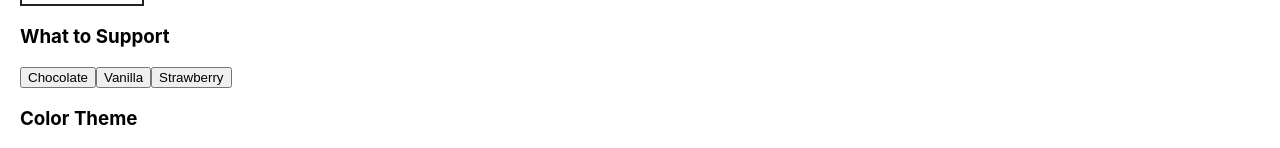
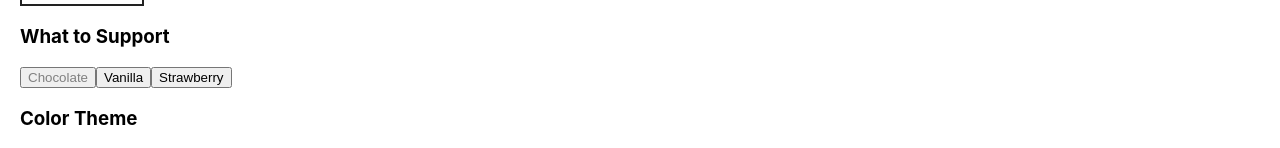
Before and after one commit to stovet/reactlab1, a React (Create React App) app: page / in a window 1280 px wide. Shown: the part 178-326 px from the top of the page. Built offline with nearby package versions, Linux system fonts and the light colour scheme.

Commit message:
flavor buttons disabling

```diff
--- a/src/components/AdDesigner.css
+++ b/src/components/AdDesigner.css
@@ -30,3 +30,15 @@ h1 {
     pointer-events: none;
     color: gray;
 }
+.disableChoc{
+    pointer-events: none;
+    color: gray;
+}
+.disableVan{
+    pointer-events: none;
+    color: gray;
+}
+.disableStraw{
+    pointer-events: none;
+    color: gray;
+}
--- a/src/components/AdDesigner.jsx
+++ b/src/components/AdDesigner.jsx
@@ -8,6 +8,16 @@ function AdDesigner(){
     let darkTheme = "";
     let disabled1 = "";
     let disabled2 = "";
+    let disableChoc = "";
+    let disableVan = "";
+    let disableStraw = "";
+    if(flavor === "Chocolate"){
+        disableChoc= "disableChoc"
+    } else if(flavor === "Vanilla"){
+        disableVan = "disableVan"
+    } else if(flavor === "Strawberry"){
+        disableStraw = "disableStraw"
+    }
     if(theme){
         darkTheme = "darkTheme";
         disabled2 = "disabled1";
@@ -21,9 +31,9 @@ function AdDesigner(){
                 <p>Vote For</p> <span>{flavor}</span>
             </div>
             <h3>What to Support</h3>
-            <button onClick={() => setFlavor("Chocolate")}>Chocolate</button>
-            <button onClick={() => setFlavor("Vanilla")}>Vanilla</button>
-            <button onClick={() => setFlavor("Strawberry")}>Strawberry</button>
+            <button onClick={() => setFlavor("Chocolate")} className={disableChoc}>Chocolate</button>
+            <button onClick={() => setFlavor("Vanilla")} className={disableVan}>Vanilla</button>
+            <button onClick={() => setFlavor("Strawberry")} className={disableStraw}>Strawberry</button>
             <h3>Color Theme</h3>
 
 
```
